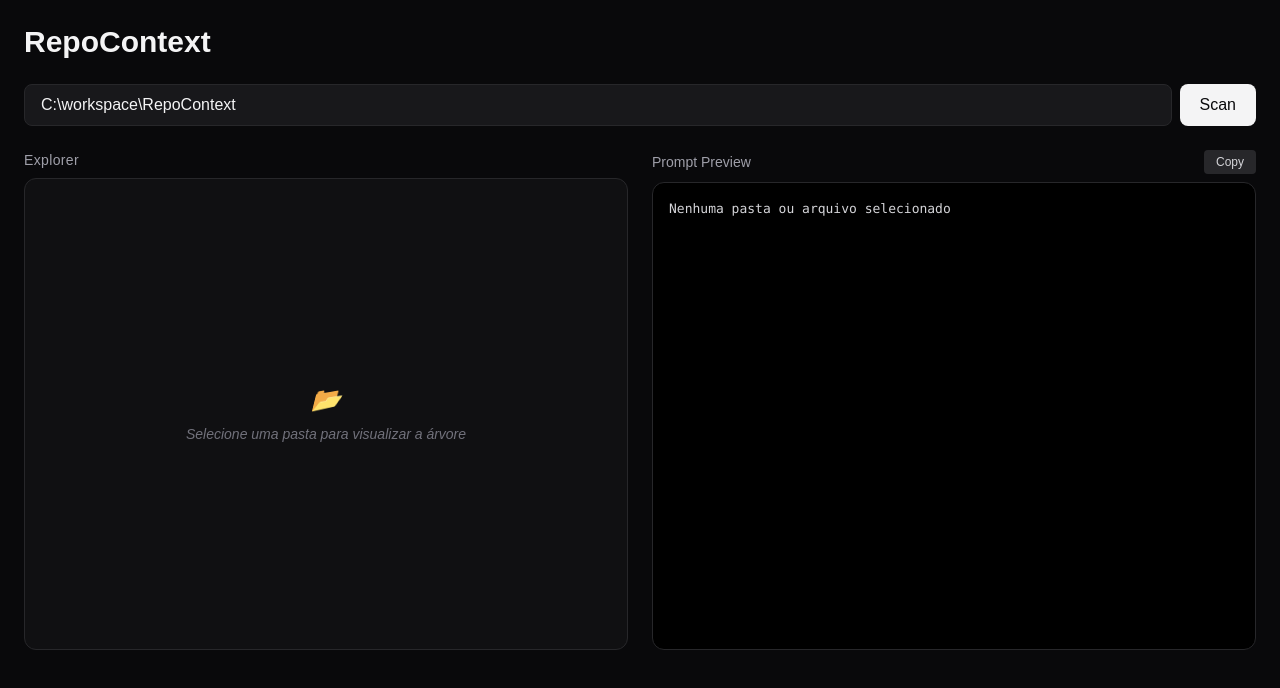
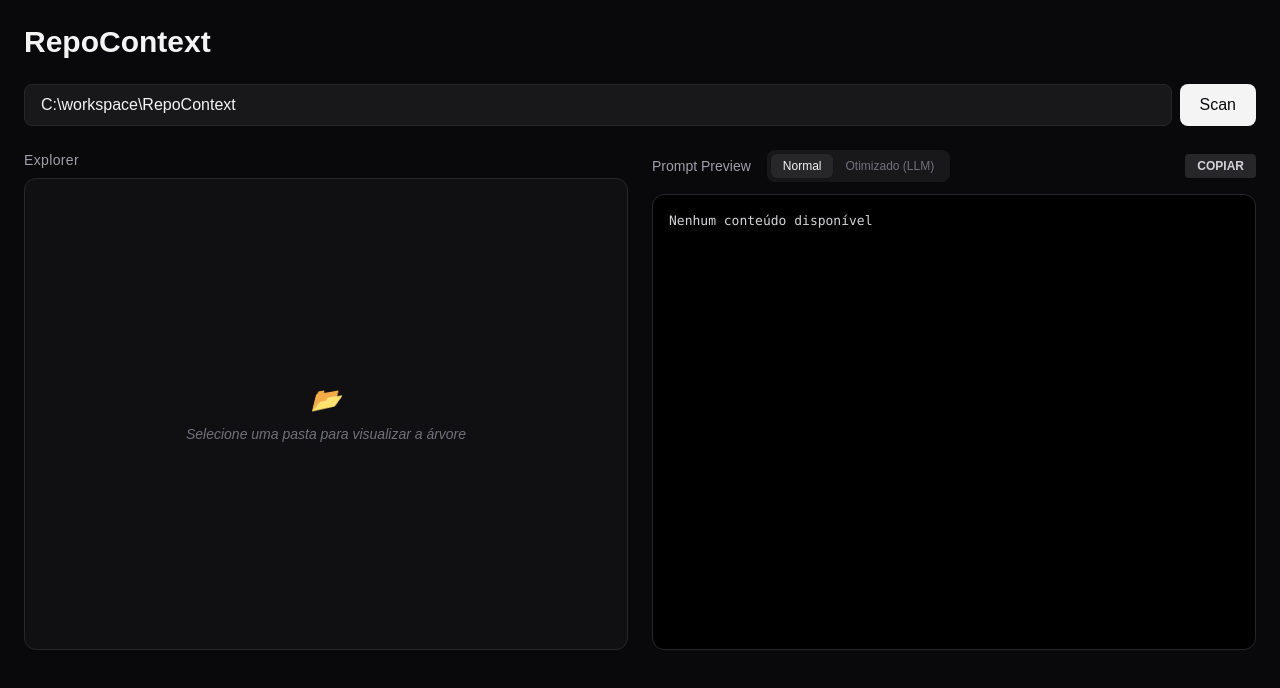
Before and after one commit to thiagoeu/repo-context, a Next.js app: page / in a window 1280 px wide. Shown: the top 688 px of the page. Built offline with nearby package versions, Linux system fonts and the light colour scheme.

Commit message:
feat / gerar codigo otimizado para LLM

```diff
--- a/src/app/page.tsx
+++ b/src/app/page.tsx
@@ -14,6 +14,7 @@ export default function Home() {
   const [fileContent, setFileContent] = useState<string | null>(null);
   const [tree, setTree] = useState<FileNode[]>([]);
   const [selectedFolder, setSelectedFolder] = useState<FileNode | null>(null);
+  const [selectedFilePath, setSelectedFilePath] = useState<string | null>(null);
 
   async function handleScan(path: string) {
     if (!path.trim()) return alert("Digite um caminho");
@@ -40,9 +41,9 @@ export default function Home() {
   }
 
   async function handleFileSelect(node: FileNode) {
-    // Se for uma pasta, a gente ignora ou limpa o preview
     if (node.type === "folder") {
       setFileContent(null);
+      setSelectedFilePath(null);
       return;
     }
 
@@ -57,7 +58,8 @@ export default function Home() {
 
       if (!response.ok) throw new Error(data.error);
 
-      setFileContent(data.content); // Salva o texto do arquivo no estado
+      setFileContent(data.content);
+      setSelectedFilePath(node.path);
     } catch (error: any) {
       console.error("Erro ao ler arquivo:", error);
       alert("Não foi possível ler o arquivo.");
@@ -89,6 +91,7 @@ export default function Home() {
           <PromptPreview
             selectedFolder={selectedFolder}
             fileContent={fileContent}
+            selectedFilePath={selectedFilePath}
           />
         </div>
       </div>
--- a/src/components/PromptPreview.tsx
+++ b/src/components/PromptPreview.tsx
@@ -1,53 +1,106 @@
 "use client";
 
 import { useState } from "react";
-import { treeToText } from "../utils/treeToText";
+import { treeToText, cleanCode } from "../utils/treeToText";
 import { FileNode } from "../types/fileNode";
 
 interface PromptPreviewProps {
   selectedFolder: FileNode | null;
-  fileContent: string | null; // Adicione esta linha
+  fileContent: string | null;
+  selectedFilePath: string | null;
 }
 
 export default function PromptPreview({
   selectedFolder,
   fileContent,
+  selectedFilePath,
 }: PromptPreviewProps) {
   const [copied, setCopied] = useState(false);
+  const [viewMode, setViewMode] = useState<"preview" | "optimized">("preview");
 
-  // Lógica de prioridade:
-  // 1. Se clicou num arquivo, mostra o conteúdo dele.
-  // 2. Se não, mostra a árvore da pasta selecionada.
-  const displayContent =
-    fileContent || (selectedFolder ? treeToText([selectedFolder]) : "");
+  const getFinalContent = () => {
+    if (fileContent) {
+      if (viewMode === "optimized") {
+        const cleaned = cleanCode(fileContent);
+        return `<file path="${selectedFilePath || "unknown"}">\n${cleaned}\n</file>`;
+      }
+      return fileContent;
+    }
+    return selectedFolder ? treeToText([selectedFolder]) : "";
+  };
+
+  const displayContent = getFinalContent();
 
   async function handleCopy() {
-    if (!displayContent) return;
-    await navigator.clipboard.writeText(displayContent);
-    setCopied(true);
-    setTimeout(() => setCopied(false), 2000);
+    const textToCopy = getFinalContent();
+
+    if (!textToCopy) return;
+
+    try {
+      await navigator.clipboard.writeText(textToCopy);
+      setCopied(true);
+      setTimeout(() => setCopied(false), 2000);
+      console.log("Copiado! Modo:", viewMode, "Tamanho:", textToCopy.length);
+    } catch (err) {
+      console.error("Erro ao copiar:", err);
+    }
   }
 
   return (
-    <div className="flex h-full min-h-0 flex-col">
-      <div className="mb-2 flex items-center justify-between">
-        <h2 className="text-sm text-zinc-400">Prompt Preview</h2>
+    <div className="flex h-full min-h-0 flex-col gap-3">
+      <div className="flex items-center justify-between">
+        <div className="flex items-center gap-4">
+          <h2 className="text-sm font-medium text-zinc-400">Prompt Preview</h2>
+
+          <div className="flex rounded-lg bg-zinc-900 p-1">
+            <button
+              type="button"
+              onClick={() => setViewMode("preview")}
+              className={`rounded-md px-3 py-1 text-xs font-medium transition-all ${
+                viewMode === "preview"
+                  ? "bg-zinc-800 text-zinc-100 shadow-sm"
+                  : "text-zinc-500 hover:text-zinc-300"
+              }`}
+            >
+              Normal
+            </button>
+            <button
+              type="button"
+              onClick={() => setViewMode("optimized")}
+              className={`rounded-md px-3 py-1 text-xs font-medium transition-all ${
+                viewMode === "optimized"
+                  ? "bg-blue-600 text-white shadow-sm"
+                  : "text-zinc-500 hover:text-zinc-300"
+              }`}
+            >
+              Otimizado (LLM)
+            </button>
+          </div>
+        </div>
+
         <button
+          type="button"
           onClick={handleCopy}
-          disabled={!displayContent}
-          className={`rounded px-3 py-1 text-xs transition-all ${
+          className={`rounded px-3 py-1 text-xs font-bold transition-all ${
             copied
               ? "bg-green-600 text-white"
-              : "bg-zinc-800 text-zinc-300 hover:bg-zinc-700"
+              : "bg-zinc-800 text-zinc-300 hover:bg-zinc-700 disabled:opacity-50"
           }`}
         >
-          {copied ? "Copied ✅" : "Copy"}
+          {copied ? "COPIADO! ✅" : "COPIAR"}
         </button>
       </div>
 
-      <pre className="flex-1 overflow-auto rounded-xl border border-zinc-800 bg-black p-4 font-mono text-[13px] whitespace-pre-wrap text-zinc-300">
-        {displayContent || "Nenhuma pasta ou arquivo selecionado"}
-      </pre>
+      <div className="relative flex-1 overflow-hidden rounded-xl border border-zinc-800 bg-black">
+        {viewMode === "optimized" && fileContent && (
+          <div className="pointer-events-none absolute top-2 right-4 text-[10px] font-bold tracking-widest text-blue-500 uppercase select-none">
+            Modo Econômico Ativo
+          </div>
+        )}
+        <pre className="h-full scrollbar-thin scrollbar-thumb-zinc-700 overflow-auto p-4 font-mono text-[13px] whitespace-pre-wrap text-zinc-300">
+          {displayContent || "Nenhum conteúdo disponível"}
+        </pre>
+      </div>
     </div>
   );
 }
--- a/src/types/fileNode.ts
+++ b/src/types/fileNode.ts
@@ -2,6 +2,7 @@ export interface FileNode {
   name: string;
   path: string;
   type: "file" | "folder";
+  content?: string;
   children?: FileNode[];
 }
 
--- a/src/utils/treeToText.ts
+++ b/src/utils/treeToText.ts
@@ -1,21 +1,53 @@
 import { FileNode } from "../types/fileNode";
 
+/**
+ * VERSÃO NORMAL: Gera apenas a estrutura visual da árvore
+ */
 export function treeToText(nodes: FileNode[], prefix = ""): string {
   let result = "";
-
   nodes.forEach((node, index) => {
     const isLast = index === nodes.length - 1;
-
     const connector = isLast ? "┗ " : "┣ ";
-
     result += prefix + connector + node.name + "\n";
 
     if (node.children && node.children.length > 0) {
       const childPrefix = prefix + (isLast ? "  " : "┃ ");
-
       result += treeToText(node.children, childPrefix);
     }
   });
-
   return result;
 }
+
+/**
+ * Limpa o código removendo comentários e linhas vazias
+ */
+
+export function cleanCode(code: string): string {
+  if (!code) return "";
+  return code
+    .replace(/\/\*[\s\S]*?\*\/|([^:]|^)\/\/.*$/gm, "$1") // Remove comentários
+    .split("\n")
+    .map((line) => line.trim())
+    .filter((line) => line.length > 0)
+    .join(" ");
+}
+
+export function generateOptimizedPrompt(nodes: FileNode[]): string {
+  let result = "";
+
+  function traverse(currentNodes: FileNode[]) {
+    currentNodes.forEach((node) => {
+      if (node.type === "file" && node.content) {
+        const cleaned = cleanCode(node.content);
+        result += `<file path="${node.path}">\n${cleaned}\n</file>\n`;
+      }
+
+      if (node.children && node.children.length > 0) {
+        traverse(node.children);
+      }
+    });
+  }
+
+  traverse(nodes);
+  return result;
+}
```
